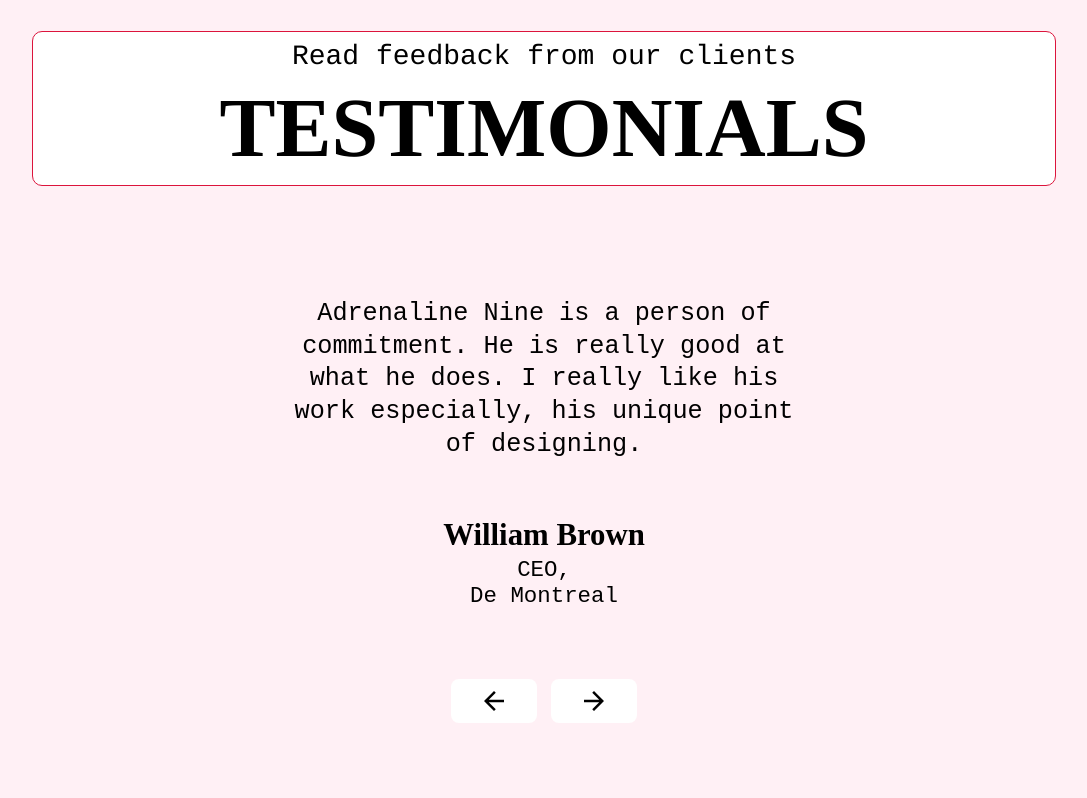
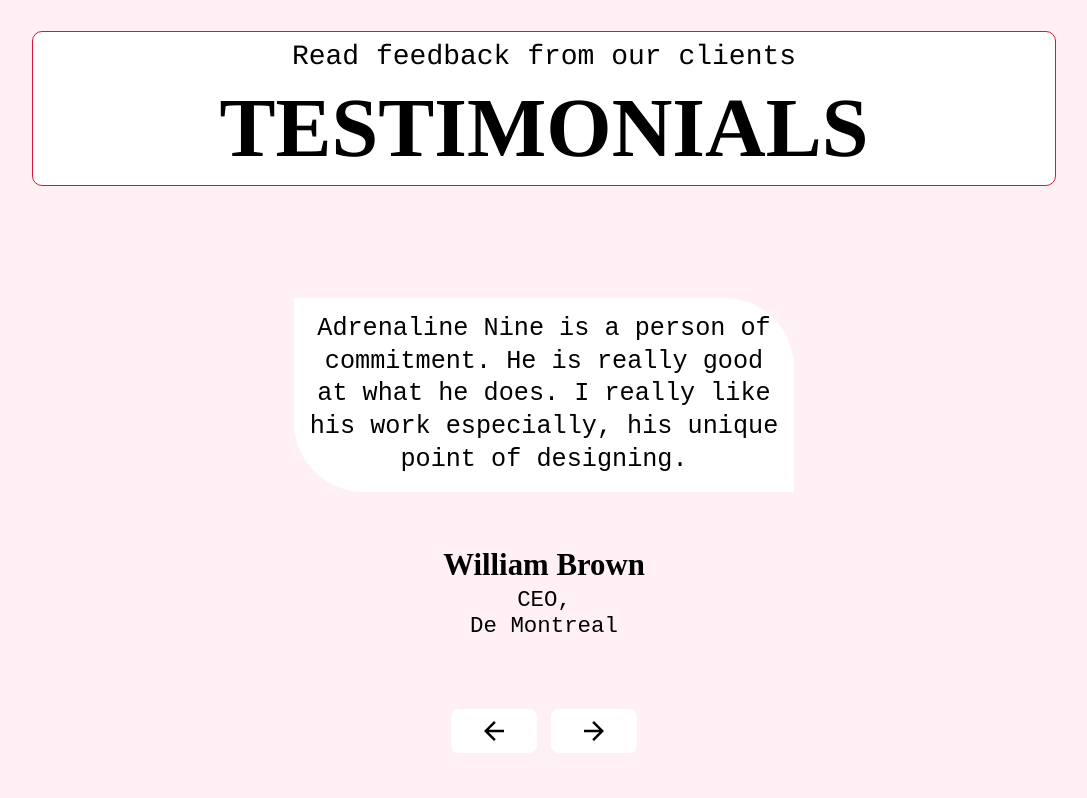
Before and after one commit to Adrenaline9/Personal-Portfolio, a Svelte app: page / in a window 1280 px wide. Shown: the part 1913-2711 px from the top of the page, without its empty margins (96-1183 px from the left). Built offline with nearby package versions, Linux system fonts and the light colour scheme.

Commit message:
2 files modified

```diff
--- a/src/components/SectionTitle.js
+++ b/src/components/SectionTitle.js
@@ -22,10 +22,10 @@ const SectionTitleStyle = styled.div`
   @media only screen and (max-width: 768px) {
     text-align: center;
     p {
-      font-size: 1.2rem;
+      font-size: 1.1rem;
     }
     h2 {
-      font-size: 3.6rem;
+      font-size: 2.4rem;
     }
   }
 `;
--- a/src/components/TestimonialsSection.js
+++ b/src/components/TestimonialsSection.js
@@ -25,6 +25,9 @@ const TestimonialSectionStyles = styled.div`
   }
   .testimonial__desc {
     .para {
+      border-radius: 0 70px 0 70px;
+      background-color: var(--white);
+      padding: 15px;
       text-align: center;
     }
   }
```
